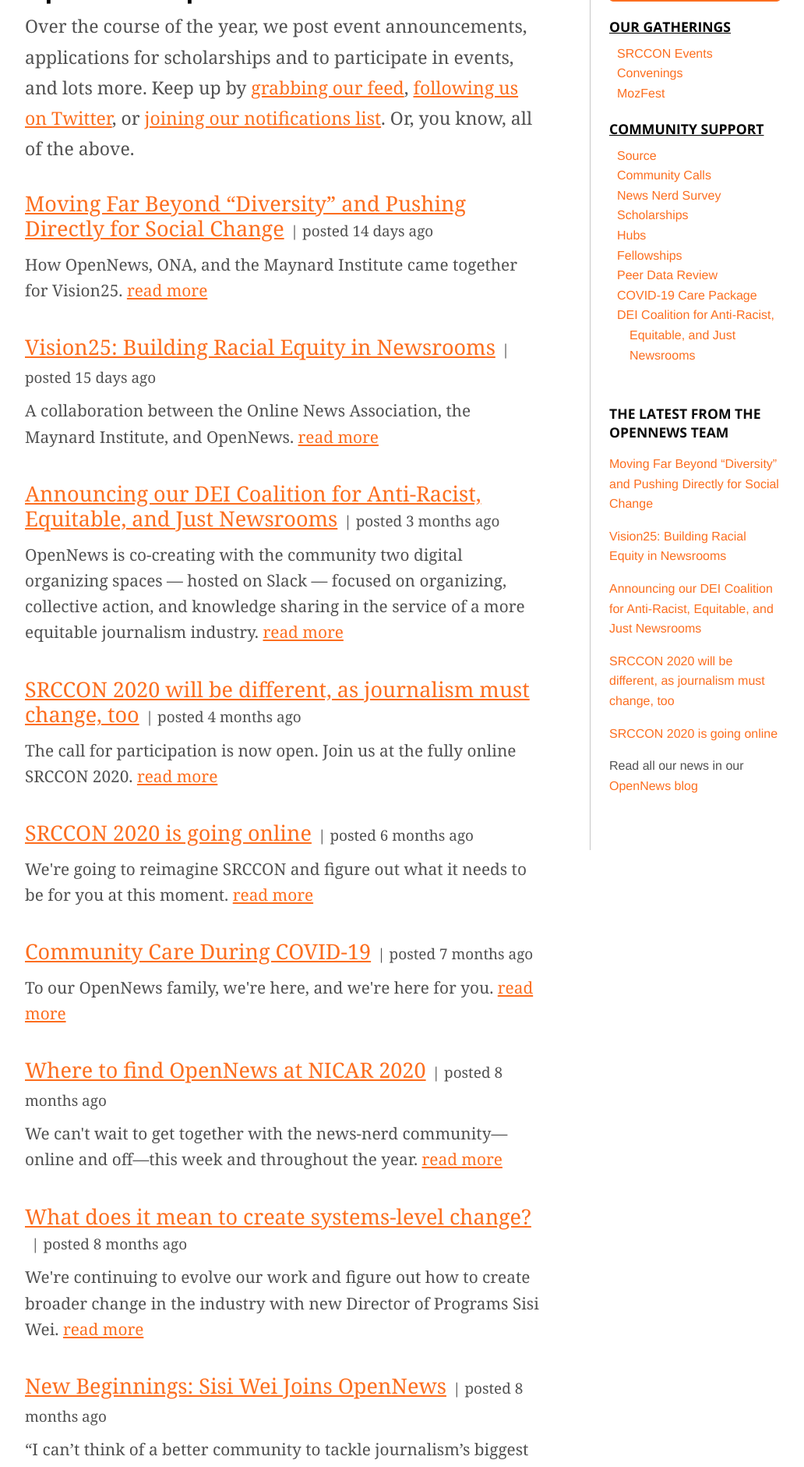
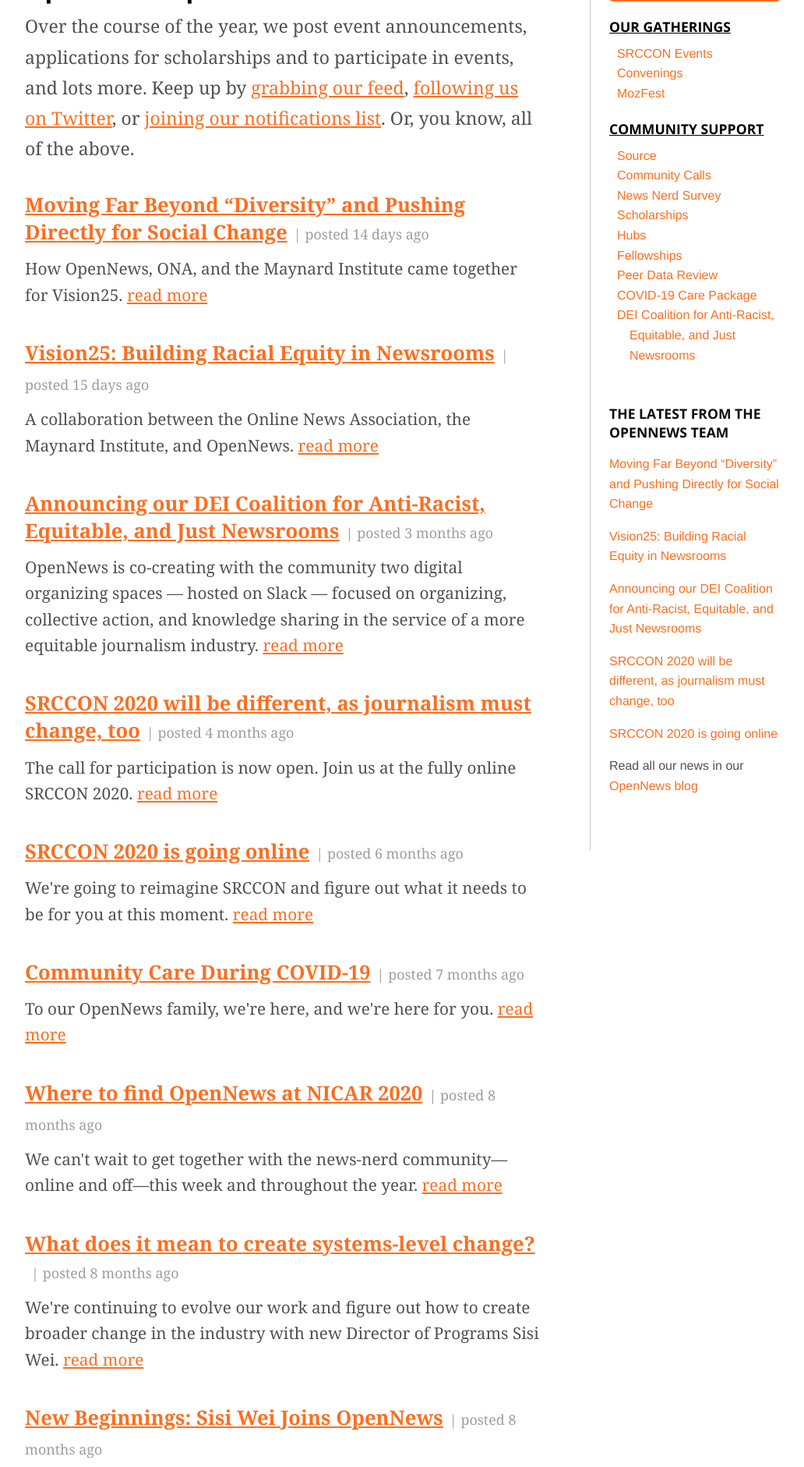
Before and after one commit to OpenNews/opennews-website, a Jekyll site: the page built from blog/blog.md, in a window 1280 px wide. Shown: the part 499-2380 px from the top of the page at 78% size, without its empty margins (118-1150 px from the left). Built offline with Jekyll 4.4.1, drawn with Linux system fonts in a browser that asks for light colours; nearby versions of some CDN libraries; comment, search, counter and statistics services are not loaded.

Commit message:
homepage blog tweaking

```diff
--- a/index.html
+++ b/index.html
@@ -25,7 +25,7 @@
   {% for post in site.posts limit:10 %}
     <li>
       <p class="blogtitle"><a href="{{ post.url }}">{{ post.title }}</a><span class="blogdate">| posted <abbr class="timeago" title="{{ post.date }}">{{ post.date }}</abbr></span></p>
-      <p class="excerpt">{{ post.excerpt }}&nbsp;<a href="{{ post.url }}">read more</a></p>
+      <p class="excerpt">{{ post.excerpt }}&nbsp;<a href="{{ post.url }}">Read more.</a></p>
     </li>
   {% endfor %}
 </ul>
--- a/media/css/devices.css
+++ b/media/css/devices.css
@@ -1220,17 +1220,23 @@
 }
 
 ul.bloglist li p.blogtitle {
-	font-size: 1.3em;
-	line-height: 1.2em;
-	margin-bottom: 10px;
+	font-size: 1.6rem;
+  line-height: 2.2rem;
+  margin-bottom: 10px;
+  font-family: 'sofia-pro', Georgia, serif;
+  font-weight: bold;
 }
 
 ul.bloglist li p.blogtitle span.blogdate  {
 	font-size: .7em;
 	margin-left: 8px;
+	font-weight: normal;
+	color: #9e9e9e;
 }
 ul.bloglist li p.excerpt {
 	margin-top: 0px;
+	font-size: 1.3rem;
+	line-height: 1.6;
 }
 
 #newsbox ul, #sourcebox ul {
```
